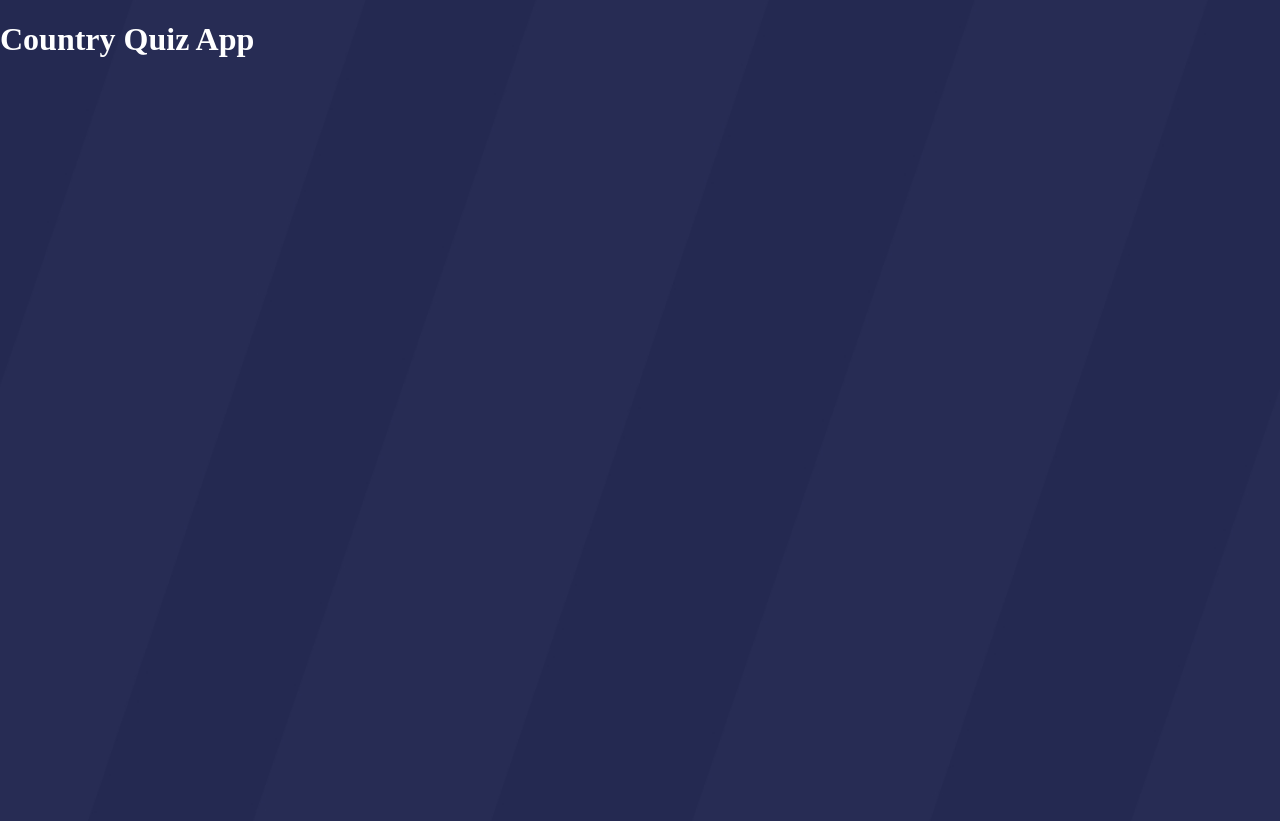
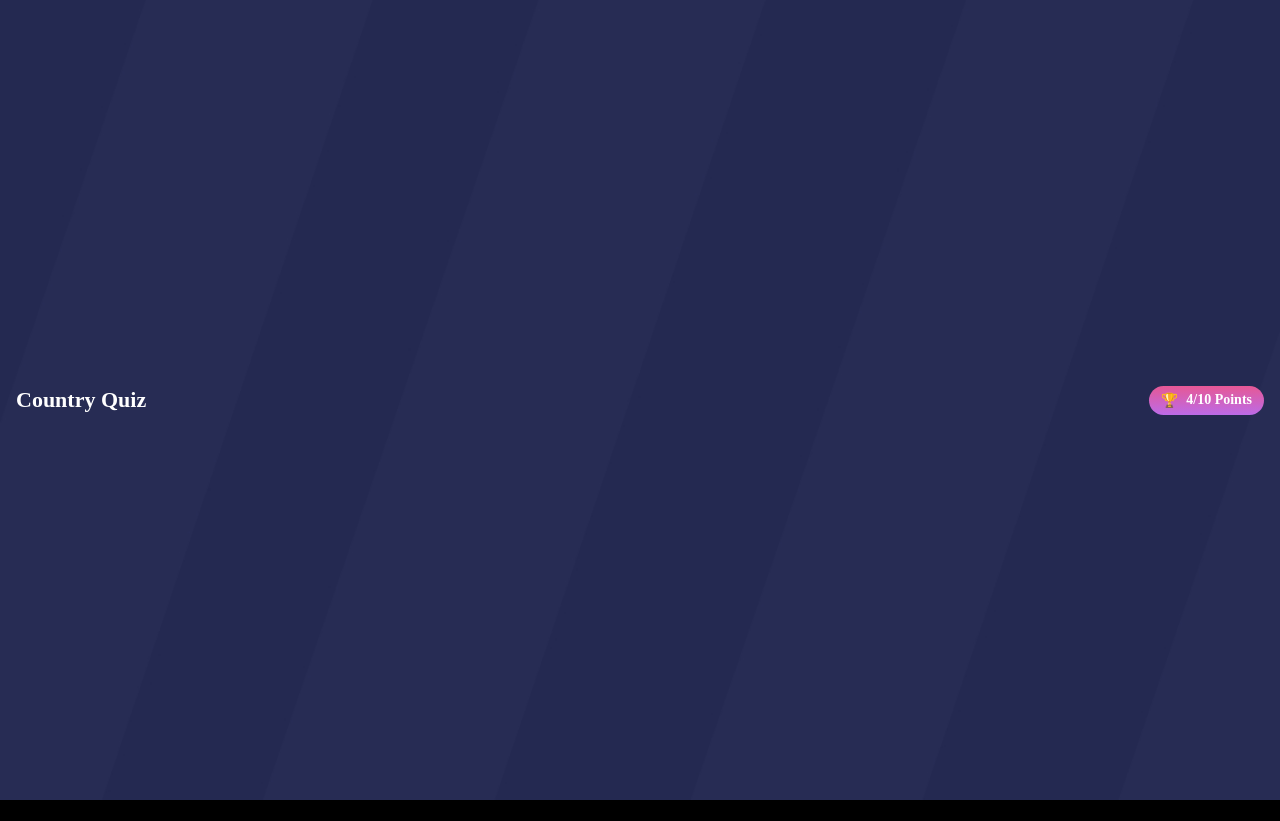
Before and after one commit to thiago-thomas/country-quiz, a React (Vite) app: page / in a window 1280 px wide. After the commit the page ends 800 px from the top, so only its background shows below. Built offline with nearby package versions, Linux system fonts and the light colour scheme.

Commit message:
feat: restructure header layout and style for country quiz

```diff
--- a/src/App.css
+++ b/src/App.css
@@ -12,5 +12,33 @@ body {
 }
 
 main {
+  display: flex;
+  flex-direction: column;
+  justify-content: center;
+
+  padding-inline: 16px;
   min-height: 100vh;
 }
+
+h1 {
+  font-size: 22px;
+  margin: 0;
+}
+
+.country-quiz__header-container {
+  display: flex;
+  justify-content: space-between;
+  align-items: center;
+}
+
+.country-quiz__header-container__points {
+  background: linear-gradient(#E65895, #BC6BE8);
+  font-size: 14px;
+  font-weight: bold;
+  color: white;
+  border-radius: 22px;
+  padding: 6px 12px;
+
+  display: flex;
+  gap: 8px;
+}
--- a/src/App.tsx
+++ b/src/App.tsx
@@ -4,7 +4,13 @@ function App() {
   return (
     <>
       <main >
-        <h1>Country Quiz App</h1>
+        <div className="country-quiz__header-container">
+          <h1>Country Quiz</h1>
+          <div className="country-quiz__header-container__points">
+            <span>🏆</span>
+            <span>4/10 Points</span>
+          </div>
+        </div>
       </main>
     </>
   )
```
